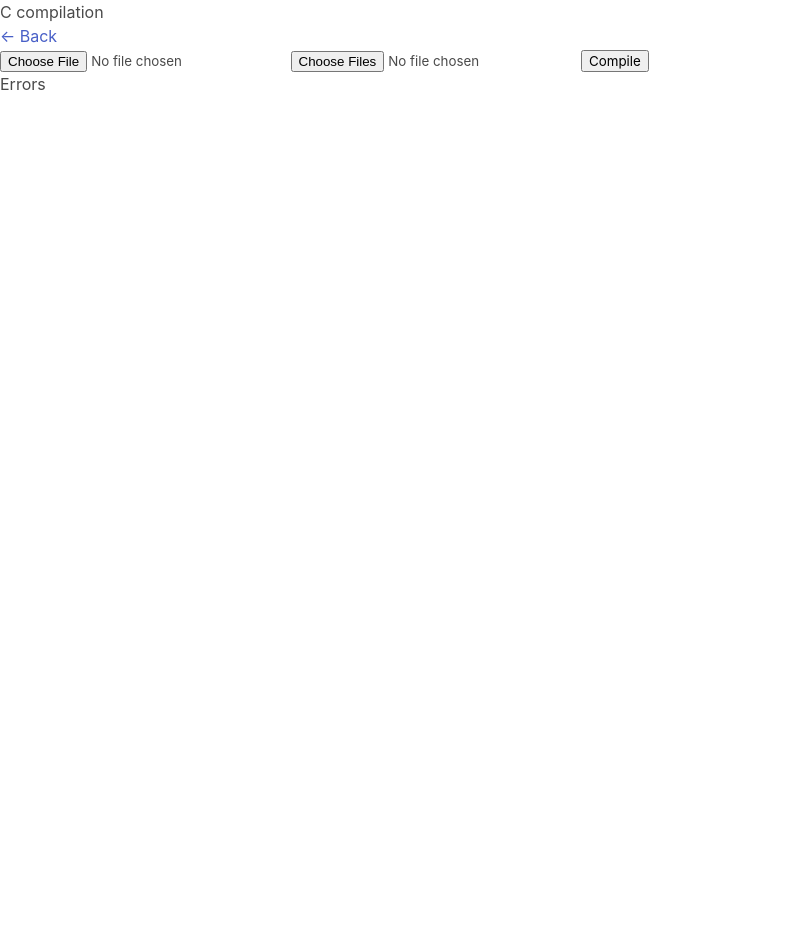
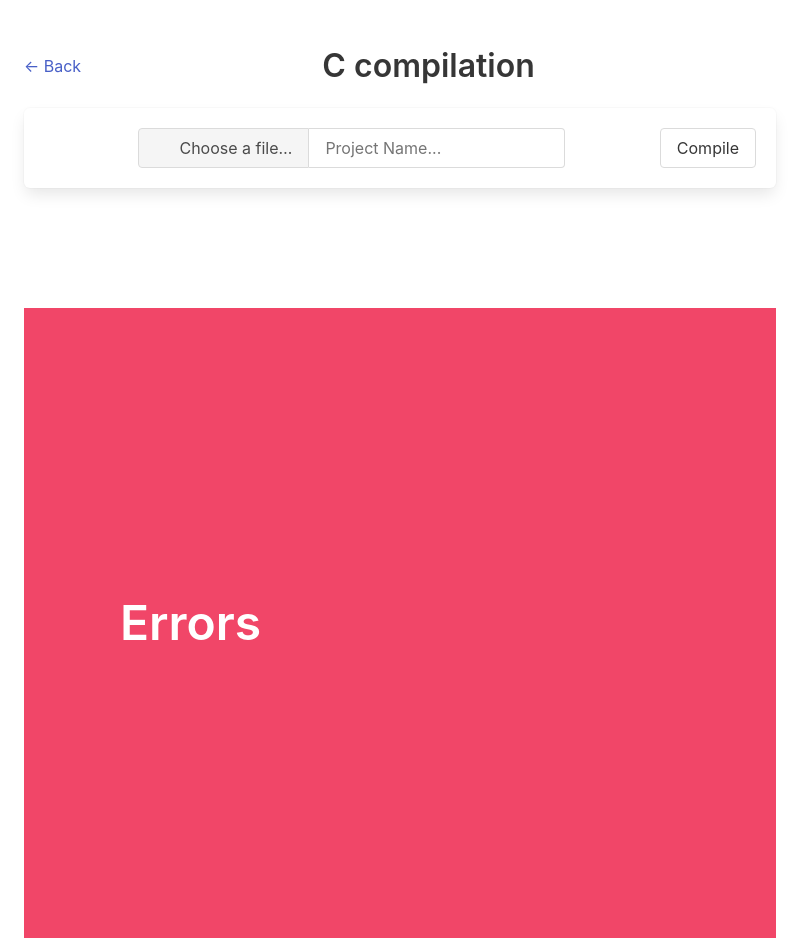
Before and after one commit to lvndry/impala-c, an Electron app: page templates/C.html in a window 800 px wide. Before the commit the page ends 800 px from the top, so only its background shows below. Drawn offline with nearby package versions, Linux system fonts and the light colour scheme; no server answers.

Commit message:
better ui with bulma + project name input added

```diff
--- a/templates/C.html
+++ b/templates/C.html
@@ -14,39 +14,59 @@
     <script>if (window.module) module = window.module;</script>
   </head>
   <body>
-    <h1>C compilation</h1>
+    <section class="section">
 
-    <div id="bm">
+      <nav class="level">
+         <div class="level-left">
+         <div class="level-item" id="bm">
           <a href="#"> ← Back </a>
         </div>
+        </div>
+        <div class="level-item has-text-center">
+          <h1 class="title">C compilation</h1>
+        </div>
+      </nav>
 
-    <div class="">
-      <input class="f2c" id="f2c" type="file" name="file2compile">
-      <input class="fold2c" id="fold2c" type="file" name="folder2compile" multiple />
+      <div class="box">
+        <div class="container">
+          <div class="level">
+            <div class="file has-name level-item">
+              <label class="file-label">
+                <input class="file-input" id="f2c" type="file" name="file2compile">
+                <span class="file-cta">
+                  <span class="file-icon">
+                    <i class="fa fa-upload"></i>
+                  </span>
+                  <span class="file-label">
+                    Choose a file…
+                  </span>
+                </span>
+                <input class="file-name" id="if" placeholder="Project Name..."></input>
+              </label>
+            </div>
+            <!--<input class="fold2c level-item file" id="fold2c" type="file" name="folder2compile" multiple />-->
 
-      <button id="cb" type="button" name="button">Compile</button>
+            <button class="button" id="cb" type="button" name="button">Compile</button>
           </div>
-
-    <div class="">
-
-   <!--   <form id="of" class="cop" action="index.html">
-        <h4>Output Format</h4>
-        <input type="radio" name="ot" value="-S"> <input id="dots" type="text" name="" value="" placeholder="a .s file">
-        <input type="radio" name="ot" value="-c"> <input id="doto" type="text" name="" value="" placeholder="a .o file">
-        <input type="radio" name="ot" value="-o"> <input id="dotout" type="text" name="" value="" placeholder="a .out file">
-      </form>
-
-      <form id="w" class="cop" action="index.html">
-        <h4>Warnings</h4> -->
-      </form>
-      <div class="errros" id="gcc_errors">
-        <h4>Errors</h4>
         </div>
-      <div id="gcc_errors_content" style="color:red">
+      </div>
+      <div class="info hero">
+        <div class="hero-body">
+          <div class="pathname">
 
           </div>
         </div>
-
+      </div>
+      <div class="hero is-danger is-large has-text-left">
+        <div class="hero-body">
+          <div class="errros container" id="gcc_errors">
+            <h4 class="title is-1">Errors</h4>
+          </div>
+          <div id="gcc_errors_content" style="color:red">
+          </div>
+       </div>
+      </div>
+    </section>
     <script type="text/javascript">
 
       const electron = require('electron');
@@ -55,6 +75,7 @@
       let cmd;
       let filename;
       let filePath = [], fileNames = [];
+      let fullPath;
       let gcc;
       let input_file = document.getElementById("f2c");
       let input_folder = document.getElementById("fold2c");
@@ -70,9 +91,9 @@
         rawFile.onreadystatechange = function (){
           if(rawFile.readyState === 4){
             if(rawFile.status === 200 || rawFile.status == 0){
-              let allText = "<p>";
+              let allText = '<p class="subtitle">';
                   allText += rawFile.responseText;
-                  allText = allText.replace(/[\n\r]/g, '</p><p>'); //replace all \n or \r by <p></p>
+                  allText = allText.replace(/[\n\r]/g, '</p><p class="subtitle">'); //replace all \n or \r by <p></p>
               $("#gcc_errors_content").append(allText);
 
             }
@@ -94,15 +115,29 @@
 
       $("#f2c").change(function(){
           fileNames = []; filePath = [];
-
+          fullPath = input_file.files[0].path;
           filePath.push(input_file.files[0].path.split('/').slice(0, -1).join('/'));
           filename = filePath[0].split('/').slice(-1)[0].split('.')[0]; //Get the name of the file without the extension
 
-          createMakeFile("gcc", filename, filePath)
+          $(".file-name").attr('placeholder', 'By default: ' + filename);
+          $(".pathname").html("<span class=''>Path: " + fullPath + "</span>");
+
           setPlaceholers(filename);
 
+          //createMakeFile("gcc", filename, filePath)
+          console.log(fullPath);
           console.log(filePath[0]);
           console.log('filename: ' + filename);
+      });
+
+      $("#if").change(function(){
+          if($("#if").val().length !== 0){
+            filename = $("#if").val();
+            console.log(filename);
+          }
+          else filename = filePath[0].split('/').slice(-1)[0].split('.')[0];
+
+          setTimeout(createMakeFile, 1000, "gcc", filename, filePath);
       });
 
       $("#fold2c").change(function(event) {
@@ -112,9 +147,7 @@
           filePath.push(files.files[0].path.split('/').slice(0, -1).join('/'));
 
           for(let i = 0, len = files.files.length; i < len; i++){
-            filename = (files.files[i].path.split('/').slice(-2)[1].split('.')[0]);
-            fileNames.push(filename);
-
+            fileNames.push(files.files[i].path.split('/').slice(-1)[0].split('.')[0]);
             console.log("filename: " + fileNames[i]);
           }
 
@@ -130,7 +163,7 @@
       });
 
       submit.click(function(e){
-          gcc = "make 2> logs/gcc_erros.log && make clean"
+        gcc = "make 2> logs/gcc_erros.log"
         console.log(gcc);
         shell.exec(gcc);
         printErrors('file://' + __dirname + '/../logs/gcc_erros.log')
```
Also changed, not shown: 1 other file. Lines whose indentation alone changed are shown as unchanged.
